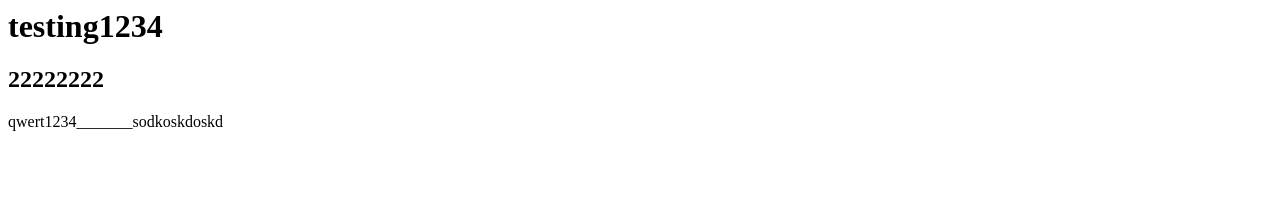
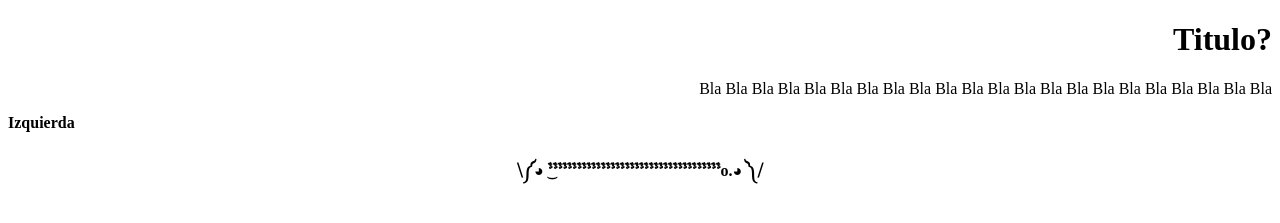
Before and after one commit to Facundo305/PortfolioFront, a plain HTML site: page index.html in a window 1280 px wide. Drawn offline with Linux system fonts and the light colour scheme.

Commit message:
probando cosas 1

```diff
--- a/index.html
+++ b/index.html
@@ -1,3 +1,16 @@
-<h1>testing1234</h1>
-<h2>22222222</h2>
-<p>qwert1234_______sodkoskdoskd</p>
+<!DOCTYPE html>
+<html>
+
+	<head>
+		<title>Portafolio Numfar</title>
+	</head>
+
+	<body>
+		<h1 align = "right"> Titulo? </h1>
+		<p align = "right"> Bla Bla Bla Bla Bla Bla Bla Bla Bla Bla Bla Bla Bla Bla Bla Bla Bla Bla Bla Bla Bla Bla </p>
+		<p align = "left"><strong>Izquierda</strong></p>
+		<h4 align = "center"> ⧹༼◕ ͜ﱞﱞﱞﱞﱞﱞﱞﱞﱞﱞﱞﱞﱞﱞﱞﱞﱞﱞﱞﱞﱞﱞﱞﱞﱞﱞﱞﱞﱞﱞﱞﱞﱞﱞﱞﱞo.◕ ༽⧸
+ </h4>
+	</body>
+
+</html>
```
